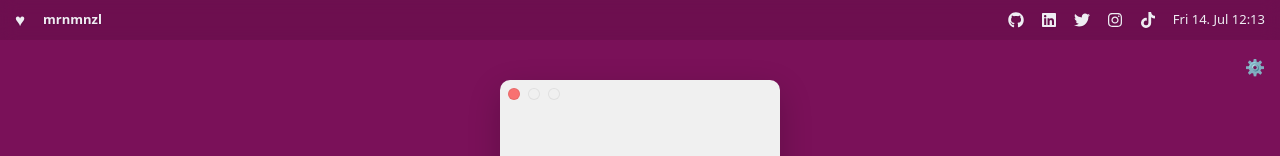
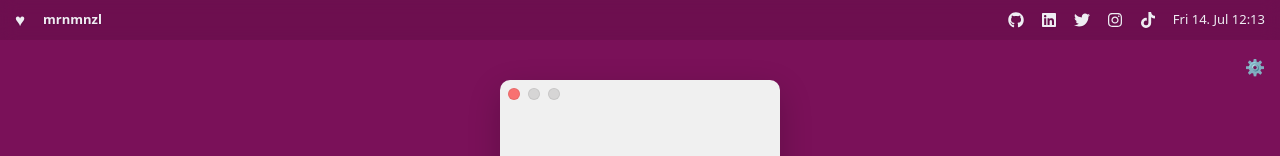
Before and after one commit to mrnmnzl/mrnmnzl.com, a Next.js app: page /about in a window 1280 px wide. Shown: the top 156 px of the page. Built offline with nearby package versions, Linux system fonts and the light colour scheme.

Commit message:
Add bg color to disabled dots

```diff
--- a/components/dots/dot.js
+++ b/components/dots/dot.js
@@ -22,7 +22,7 @@ const Dot = ({ location, active, red, yellow, green }) => {
       }
     ></a>
   ) : (
-    <div className="h-[12px] w-[12px] rounded-2xl mr-[8px] shadow-dot"></div>
+    <div className="h-[12px] w-[12px] rounded-2xl mr-[8px] shadow-dot bg-dot-bg"></div>
   );
 };
 
--- a/tailwind.config.js
+++ b/tailwind.config.js
@@ -22,6 +22,7 @@ module.exports = {
         "dock-dark": "rgba(158, 158, 158, 0.2)",
         "dock-mobile": "rgba(255, 255, 255, 0.4)",
         "dock-mobile-dark": "rgba(0,0,0, 0.3)",
+        "dot-bg": "rgb(214	213	213	)",
         "text-light": "rgba(72, 72, 72, 1)",
         "text-dark": "rgba(233, 233, 233, 1)",
         "window-light": "rgba(240, 240, 240, 1)",
```
